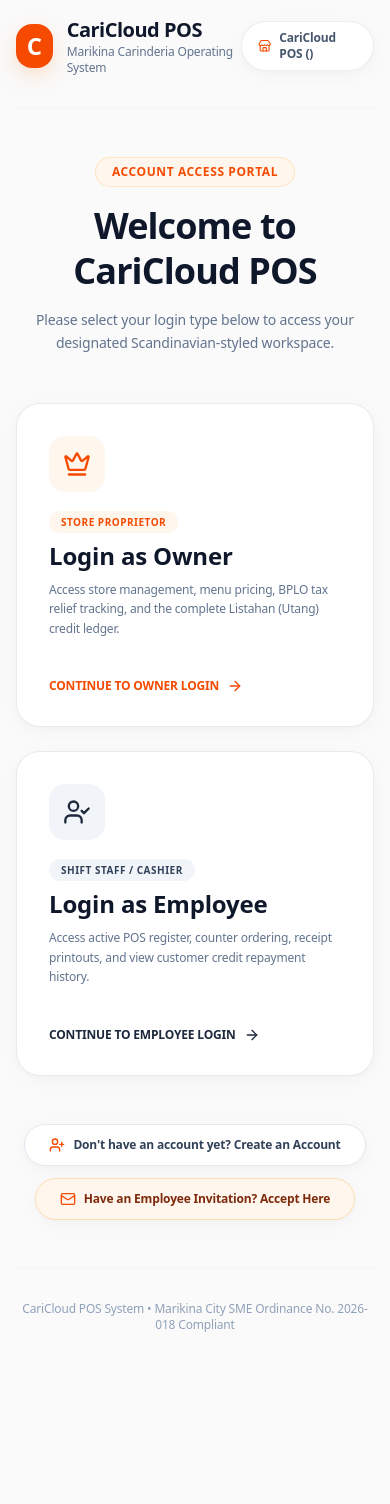
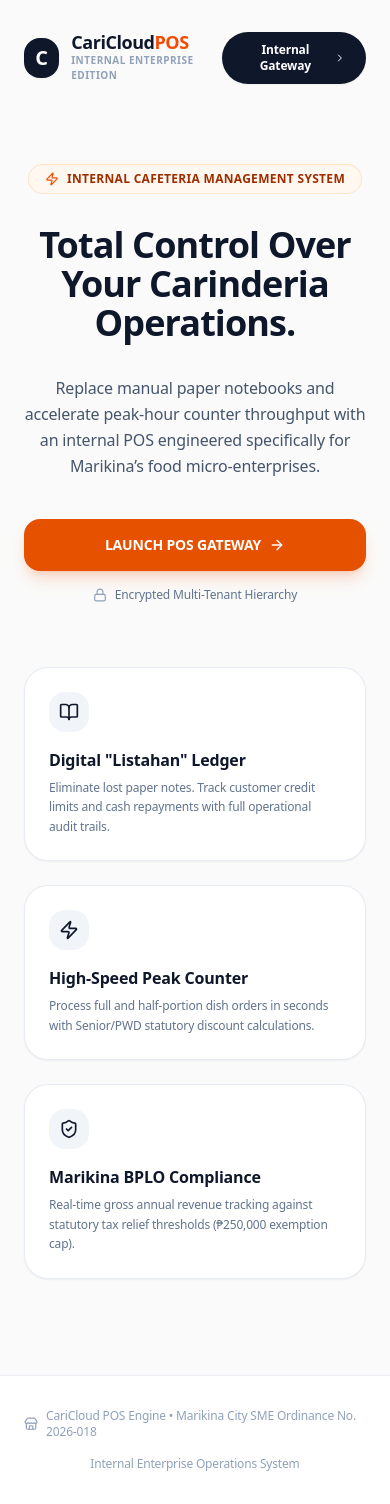
Before and after one commit to MarkJasonSayson/CariCloud-POS, a React (Vite) app: page / in a window 390 px wide. Before the commit the page ends 1349 px from the top, so only its background shows below. Built offline with nearby package versions, Linux system fonts and the light colour scheme.

Commit message:
Forced absolute path synchronization and applied 5 core POS patches

```diff
--- a/src/App.tsx
+++ b/src/App.tsx
@@ -12,6 +12,7 @@ import {
   DebtPaymentRecord
 } from './types';
 import { Header } from './components/Header';
+import { LandingPage } from './components/LandingPage';
 import { LoginLandingPage } from './components/LoginLandingPage';
 import { POSModule } from './components/POSModule';
 import { CheckoutModal } from './components/CheckoutModal';
@@ -28,6 +29,7 @@ import { Lock, ShieldAlert, LogOut } from 'lucide-react';
 export default function App() {
   // --- APPLICATION STATE ---
   const [isLoggedIn, setIsLoggedIn] = useState<boolean>(false);
+  const [currentView, setCurrentView] = useState<'landing' | 'login' | 'dashboard'>('landing');
   const [activeTab, setActiveTab] = useState<string>('pos');
   const [isOnline, setIsOnline] = useState<boolean>(true);
   const [pendingSyncCount, setPendingSyncCount] = useState<number>(0);
@@ -499,13 +501,25 @@ export default function App() {
     return !hasParentOwner || currentUser.invitationStatus === 'PENDING';
   }, [currentUser]);
 
-  // Render Login Landing Page if not logged in
+  // Render Landing Page or Login Gateway if not logged in
   if (!isLoggedIn || !currentUser) {
+    if (currentView === 'landing') {
+      return (
+        <LandingPage
+          settings={settings}
+          onNavigateToLogin={() => setCurrentView('login')}
+        />
+      );
+    }
+
     return (
       <LoginLandingPage
         settings={settings}
         staffAccounts={staffAccounts}
-        onLoginSuccess={handleLoginSuccess}
+        onLoginSuccess={(user) => {
+          handleLoginSuccess(user);
+          setCurrentView('dashboard');
+        }}
         onUpdateStaffAccounts={(accounts) => setStaffAccounts(accounts)}
       />
     );
--- /dev/null
+++ b/src/components/LandingPage.tsx
@@ -0,0 +1,187 @@
+import React from 'react';
+import {
+  ArrowRight,
+  ShieldCheck,
+  Zap,
+  BookOpen,
+  Store,
+  Lock,
+  ChevronRight
+} from 'lucide-react';
+import { StoreSettings } from '../types';
+
+interface LandingPageProps {
+  settings: StoreSettings;
+  onNavigateToLogin: () => void;
+}
+
+export const LandingPage: React.FC<LandingPageProps> = ({ settings, onNavigateToLogin }) => {
+  return (
+    <div className="min-h-screen bg-[#FAFAFA] text-slate-900 font-sans flex flex-col selection:bg-orange-600 selection:text-white relative overflow-hidden">
+
+      {/* 🎨 CSS-Only Staggered Y-Axis Text Reveal Animations */}
+      <style>{`
+        @keyframes staggerYReveal {
+          0% {
+            opacity: 0;
+            transform: translateY(20px);
+          }
+          100% {
+            opacity: 1;
+            transform: translateY(0);
+          }
+        }
+
+        .animate-stagger-1 {
+          animation: staggerYReveal 0.9s cubic-bezier(0.16, 1, 0.3, 1) 0.1s forwards;
+          opacity: 0;
+        }
+
+        .animate-stagger-2 {
+          animation: staggerYReveal 0.9s cubic-bezier(0.16, 1, 0.3, 1) 0.25s forwards;
+          opacity: 0;
+        }
+
+        .animate-stagger-3 {
+          animation: staggerYReveal 0.9s cubic-bezier(0.16, 1, 0.3, 1) 0.4s forwards;
+          opacity: 0;
+        }
+
+        .animate-stagger-4 {
+          animation: staggerYReveal 0.9s cubic-bezier(0.16, 1, 0.3, 1) 0.55s forwards;
+          opacity: 0;
+        }
+
+        .animate-stagger-5 {
+          animation: staggerYReveal 0.9s cubic-bezier(0.16, 1, 0.3, 1) 0.7s forwards;
+          opacity: 0;
+        }
+      `}</style>
+
+      {/* 🖌️ Airmee-Inspired Minimalist Navigation Bar */}
+      <header className="w-full max-w-7xl mx-auto px-6 py-8 flex items-center justify-between z-10">
+        <div className="flex items-center space-x-3">
+          <div className="w-10 h-10 rounded-2xl bg-slate-900 text-white flex items-center justify-center font-black text-xl shadow-xs">
+            C
+          </div>
+          <div className="flex flex-col">
+            <span className="font-extrabold text-lg tracking-tight text-slate-900 leading-none">
+              CariCloud<span className="text-orange-600">POS</span>
+            </span>
+            <span className="text-[10px] font-bold text-slate-400 tracking-wider uppercase mt-0.5">
+              Internal Enterprise Edition
+            </span>
+          </div>
+        </div>
+
+        <div className="flex items-center space-x-4">
+          <span className="hidden sm:inline-flex items-center gap-1.5 px-3 py-1 bg-slate-100 text-slate-600 rounded-full text-xs font-semibold">
+            <span className="w-2 h-2 rounded-full bg-emerald-500 animate-pulse"></span>
+            Marikina SME Ordinance Compliant
+          </span>
+          <button
+            onClick={onNavigateToLogin}
+            className="px-5 py-2.5 bg-slate-900 hover:bg-slate-800 text-white text-xs font-bold rounded-full transition-all duration-200 cursor-pointer flex items-center gap-1.5 shadow-xs"
+          >
+            <span>Internal Gateway</span>
+            <ChevronRight className="w-3.5 h-3.5" />
+          </button>
+        </div>
+      </header>
+
+      {/* 🖼️ Hero Section with Massive Negative Space & Airmee Typography */}
+      <main className="flex-1 flex flex-col justify-center max-w-5xl mx-auto px-6 pt-12 pb-24 z-10 text-center">
+
+        {/* Stagger 1: Operational Badge */}
+        <div className="animate-stagger-1 inline-flex items-center justify-center space-x-2 mx-auto mb-8 bg-orange-50/80 border border-orange-200/60 px-4 py-1.5 rounded-full">
+          <Zap className="w-3.5 h-3.5 text-orange-600 shrink-0" />
+          <span className="text-xs font-bold text-orange-800 tracking-wide uppercase">
+            Internal Cafeteria Management System
+          </span>
+        </div>
+
+        {/* Stagger 2: Oversized Hero Headline */}
+        <h1 className="animate-stagger-2 text-4xl sm:text-6xl md:text-7xl font-black text-slate-900 tracking-tight leading-[1.08] mb-8 max-w-4xl mx-auto">
+          Total Control Over Your Carinderia Operations.
+        </h1>
+
+        {/* Stagger 3: Internal Operations Focused Copy */}
+        <p className="animate-stagger-3 text-base sm:text-xl text-slate-600 font-medium leading-relaxed max-w-2xl mx-auto mb-10">
+          Replace manual paper notebooks and accelerate peak-hour counter throughput with an internal POS engineered specifically for Marikina’s food micro-enterprises.
+        </p>
+
+        {/* Stagger 4: Primary CTA Button Group (Brand Orange Accent) */}
+        <div className="animate-stagger-4 flex flex-col sm:flex-row items-center justify-center gap-4 mb-16">
+          <button
+            onClick={onNavigateToLogin}
+            className="w-full sm:w-auto px-8 py-4 bg-[#E65100] hover:bg-[#FF6D00] text-white font-extrabold text-sm rounded-2xl transition-all duration-300 shadow-lg shadow-orange-600/20 hover:shadow-orange-600/30 flex items-center justify-center space-x-2 cursor-pointer group"
+          >
+            <span>LAUNCH POS GATEWAY</span>
+            <ArrowRight className="w-4 h-4 group-hover:translate-x-1 transition-transform" />
+          </button>
+
+          <div className="flex items-center space-x-2 text-slate-500 text-xs font-medium">
+            <Lock className="w-3.5 h-3.5 text-slate-400" />
+            <span>Encrypted Multi-Tenant Hierarchy</span>
+          </div>
+        </div>
+
+        {/* Stagger 5: Clean Feature Cards (Minimalist Airmee Palette) */}
+        <div className="animate-stagger-5 grid grid-cols-1 md:grid-cols-3 gap-6 text-left">
+
+          <div className="bg-white border border-slate-200/80 rounded-3xl p-6 shadow-xs hover:border-slate-300 transition-all">
+            <div className="w-10 h-10 rounded-2xl bg-slate-100 text-slate-900 flex items-center justify-center mb-4">
+              <BookOpen className="w-5 h-5" />
+            </div>
+            <h3 className="font-extrabold text-slate-900 text-base mb-1.5">
+              Digital "Listahan" Ledger
+            </h3>
+            <p className="text-xs text-slate-500 leading-relaxed font-medium">
+              Eliminate lost paper notes. Track customer credit limits and cash repayments with full operational audit trails.
+            </p>
+          </div>
+
+          <div className="bg-white border border-slate-200/80 rounded-3xl p-6 shadow-xs hover:border-slate-300 transition-all">
+            <div className="w-10 h-10 rounded-2xl bg-slate-100 text-slate-900 flex items-center justify-center mb-4">
+              <Zap className="w-5 h-5" />
+            </div>
+            <h3 className="font-extrabold text-slate-900 text-base mb-1.5">
+              High-Speed Peak Counter
+            </h3>
+            <p className="text-xs text-slate-500 leading-relaxed font-medium">
+              Process full and half-portion dish orders in seconds with Senior/PWD statutory discount calculations.
+            </p>
+          </div>
+
+          <div className="bg-white border border-slate-200/80 rounded-3xl p-6 shadow-xs hover:border-slate-300 transition-all">
+            <div className="w-10 h-10 rounded-2xl bg-slate-100 text-slate-900 flex items-center justify-center mb-4">
+              <ShieldCheck className="w-5 h-5" />
+            </div>
+            <h3 className="font-extrabold text-slate-900 text-base mb-1.5">
+              Marikina BPLO Compliance
+            </h3>
+            <p className="text-xs text-slate-500 leading-relaxed font-medium">
+              Real-time gross annual revenue tracking against statutory tax relief thresholds (₱250,000 exemption cap).
+            </p>
+          </div>
+
+        </div>
+
+      </main>
+
+      {/* 🦶 Minimalist Footer */}
+      <footer className="w-full border-t border-slate-200/60 bg-white py-8 px-6 mt-auto text-xs text-slate-400 font-medium">
+        <div className="max-w-7xl mx-auto flex flex-col sm:flex-row items-center justify-between gap-4">
+          <div className="flex items-center space-x-2">
+            <Store className="w-4 h-4 text-slate-400" />
+            <span>CariCloud POS Engine • Marikina City SME Ordinance No. 2026-018</span>
+          </div>
+          <div>
+            <span>Internal Enterprise Operations System</span>
+          </div>
+        </div>
+      </footer>
+
+    </div>
+  );
+};
```
